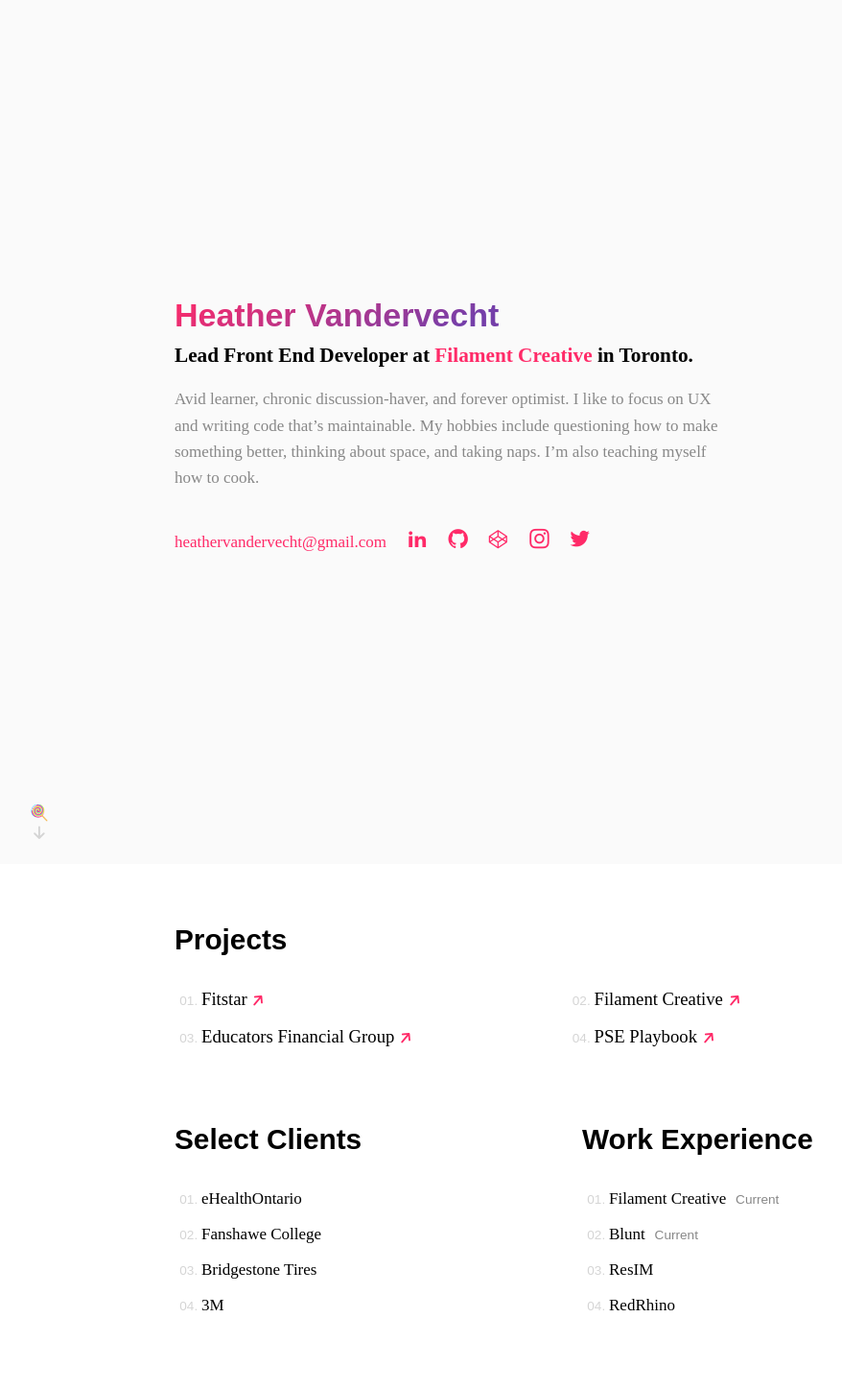
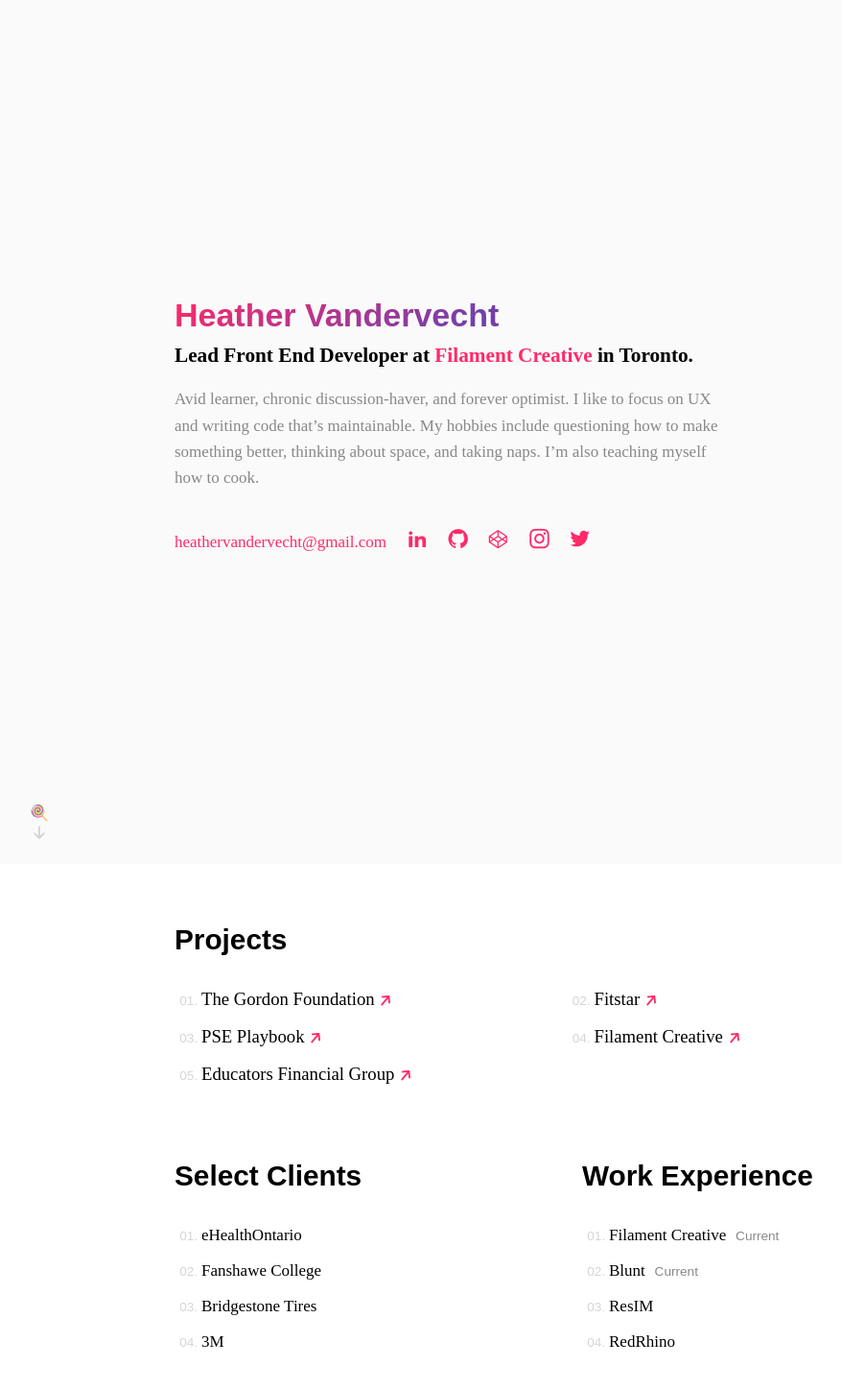
Before and after one commit to heathervv/portfolio-2016, a Jekyll site: the page built from index.html, in a window 1280 px wide. Shown: the whole page at 96% size, without its empty margins (33-911 px from the left). Built offline with Jekyll 4.4.1, drawn with Linux system fonts in a browser that asks for light colours; some web fonts are replaced; before the commit the page ends 1409 px from its top, so only the background shows below that.

Commit message:
feat: gordon added to projects

```diff
--- a/_includes/work.html
+++ b/_includes/work.html
@@ -2,9 +2,19 @@
   <div class="wrapper">
       <h2 class="details__title">Projects</h2>
       <ol class="details__list">
+          <li class="details__link">
+              <h4 class="details__project">
+                  <a target="_blank" href="http://gordonfoundation.ca/">The Gordon Foundation <i class="details__arrow icon-arrow"></i></a>
+              </h4>
+          </li>
         <li class="details__link">
             <h4 class="details__project">
                 <a target="_blank" href="http://fitstar.com/">Fitstar <i class="details__arrow icon-arrow"></i></a>
+            </h4>
+        </li>
+        <li class="details__link">
+            <h4 class="details__project">
+                <a target="_blank" href="http://uxplaybooks.com/higher-education/">PSE Playbook <i class="details__arrow icon-arrow"></i></a>
             </h4>
         </li>
           <li class="details__link">
@@ -17,11 +27,6 @@
                   <a target="_blank" href="https://educatorsfinancialgroup.ca">Educators Financial Group <i class="details__arrow icon-arrow"></i></a>
               </h4>
           </li>
-          <li class="details__link">
-              <h4 class="details__project">
-                  <a target="_blank" href="http://uxplaybooks.com/higher-education/">PSE Playbook <i class="details__arrow icon-arrow"></i></a>
-              </h4>
-          </li>
       </ol>
   </div>
 </section>
--- a/_sass/layout/_details.scss
+++ b/_sass/layout/_details.scss
@@ -16,8 +16,10 @@
       @include clearfix();
   }
   .details__link {
-    width: 50%;
-    float: left;
+      @media (min-width: $small-screen) {
+        width: 50%;
+        float: left;
+    }
   }
   .details__project {
     font-size: 1.1rem;
```
Also changed, not shown: css/main.css.
